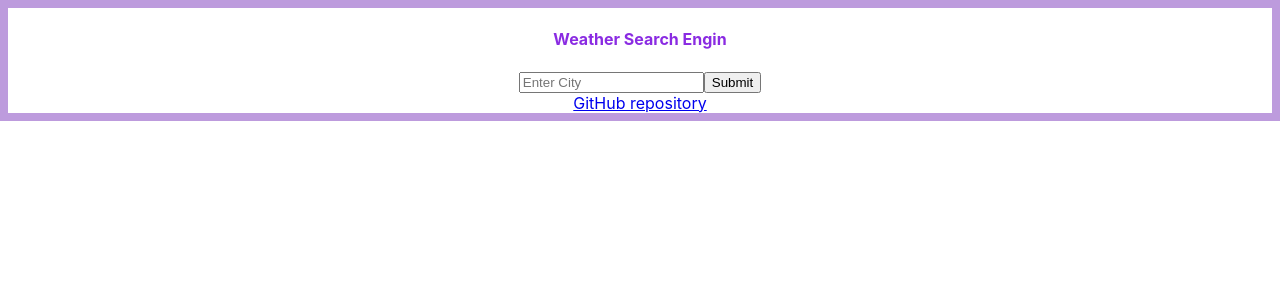
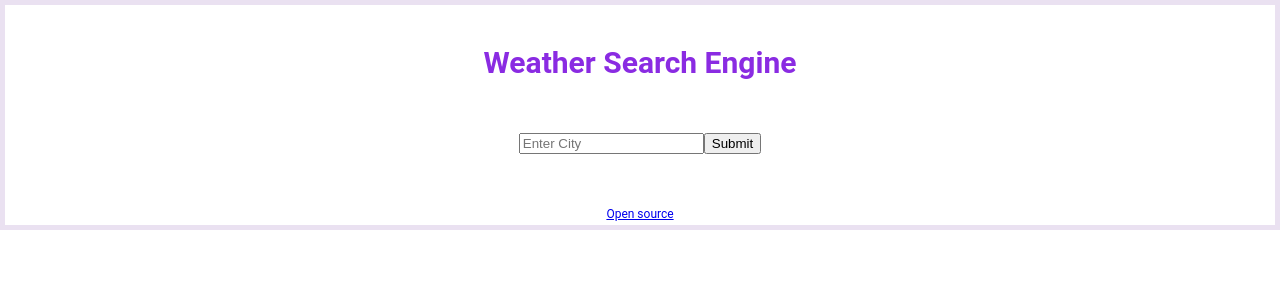
Before and after one commit to Mittensdlara/my-awsome-app, a React (Create React App) app: page / in a window 1280 px wide. Shown: the top 300 px of the page. Built offline with nearby package versions, Linux system fonts and the light colour scheme.

Commit message:
Adding emojies

```diff
--- a/src/App.css
+++ b/src/App.css
@@ -1,5 +1,16 @@
 .App {
+  font-size: 30px;
+  text-align: center;
 
-  text-align: center;
   color: blueviolet;
 }
+a {
+  font-size: 12px;
+}
+ul {
+  list-style: none;
+  font-size: 15px;
+}
+li {
+  color: rgb(4, 7, 6);
+}
--- a/src/App.js
+++ b/src/App.js
@@ -4,10 +4,15 @@ function App() {
   return (
     <div className="App">
       <header className="App-header">
-      <h4>Weather Search Engin</h4>
+      <h4>Weather Search Engine</h4>
         <SearchEngine/>
-        <a href='https://github.com/melika760/my-app/tree/master/src'>GitHub repository</a>
-      </header>
+        <br />
+        <footer>
+
+        <a href='https://github.com/Mittensdlara/my-awsome-app' target="_blank">Open source</a>
+
+
+      </footer></header>
     </div>
   );
 }
--- a/src/SearchEngine.js
+++ b/src/SearchEngine.js
@@ -40,10 +40,10 @@ export default function SearchEngin() {
         {form}
         <ul>
           <li>{City}</li>
-          <li>Temperature:{Weather.temperature}</li>
-          <li>Description:{Weather.description}</li>
-          <li>Humidity:{Weather.humidity}</li>
-          <li>Wind:{Weather.wind}</li>
+          <li>🌡Temperature:{Weather.temperature}</li>
+          <li>🌤Description:{Weather.description}</li>
+          <li>☁Humidity:{Weather.humidity}%</li>
+          <li>💨Wind:{Weather.wind}Km/h</li>
           <li>
             <img src={Weather.icon} alt={Weather.description} />
           </li>
--- a/src/index.css
+++ b/src/index.css
@@ -1,9 +1,8 @@
 body {
-  border: 8px solid rgb(189, 155, 221);
+  border: 5px solid rgb(234, 225, 241);
+
   margin: 0 auto;
-  font-family: -apple-system, BlinkMacSystemFont, 'Segoe UI', 'Roboto', 'Oxygen',
-    'Ubuntu', 'Cantarell', 'Fira Sans', 'Droid Sans', 'Helvetica Neue',
-    sans-serif;
+  font-family: "roboto";
   -webkit-font-smoothing: antialiased;
   -moz-osx-font-smoothing: grayscale;
 }
```
